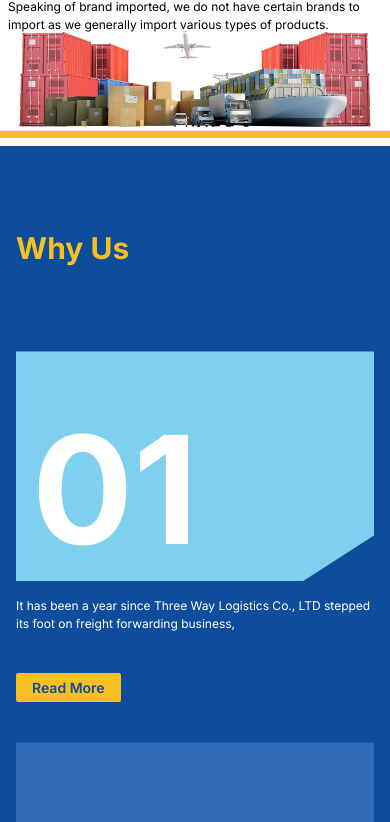
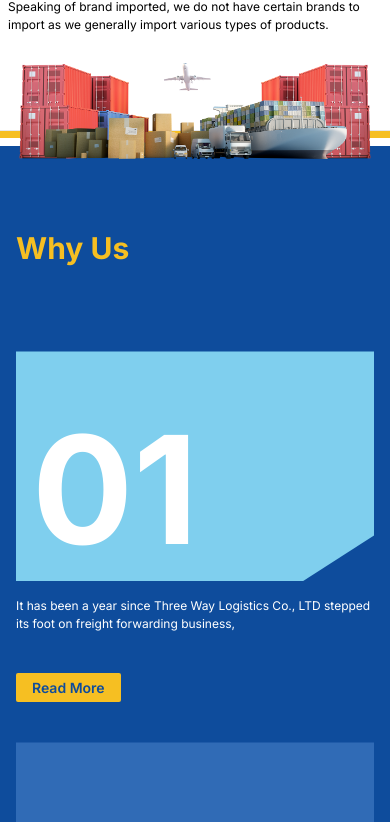
Before and after one commit to tenghuy321/threeway_logistics, a React (Vite) app: page / in a window 390 px wide. Shown: the part 892-1714 px from the top of the page. Built offline with nearby package versions, Linux system fonts and the light colour scheme.

Commit message:
new revised

```diff
--- a/src/components/about.css
+++ b/src/components/about.css
@@ -103,7 +103,7 @@
 
 @media (max-width: 639px) {
   .image_after::before {
-    top: -48rem;
+    top: -46rem;
     width: 90%;
   }
 }
```
